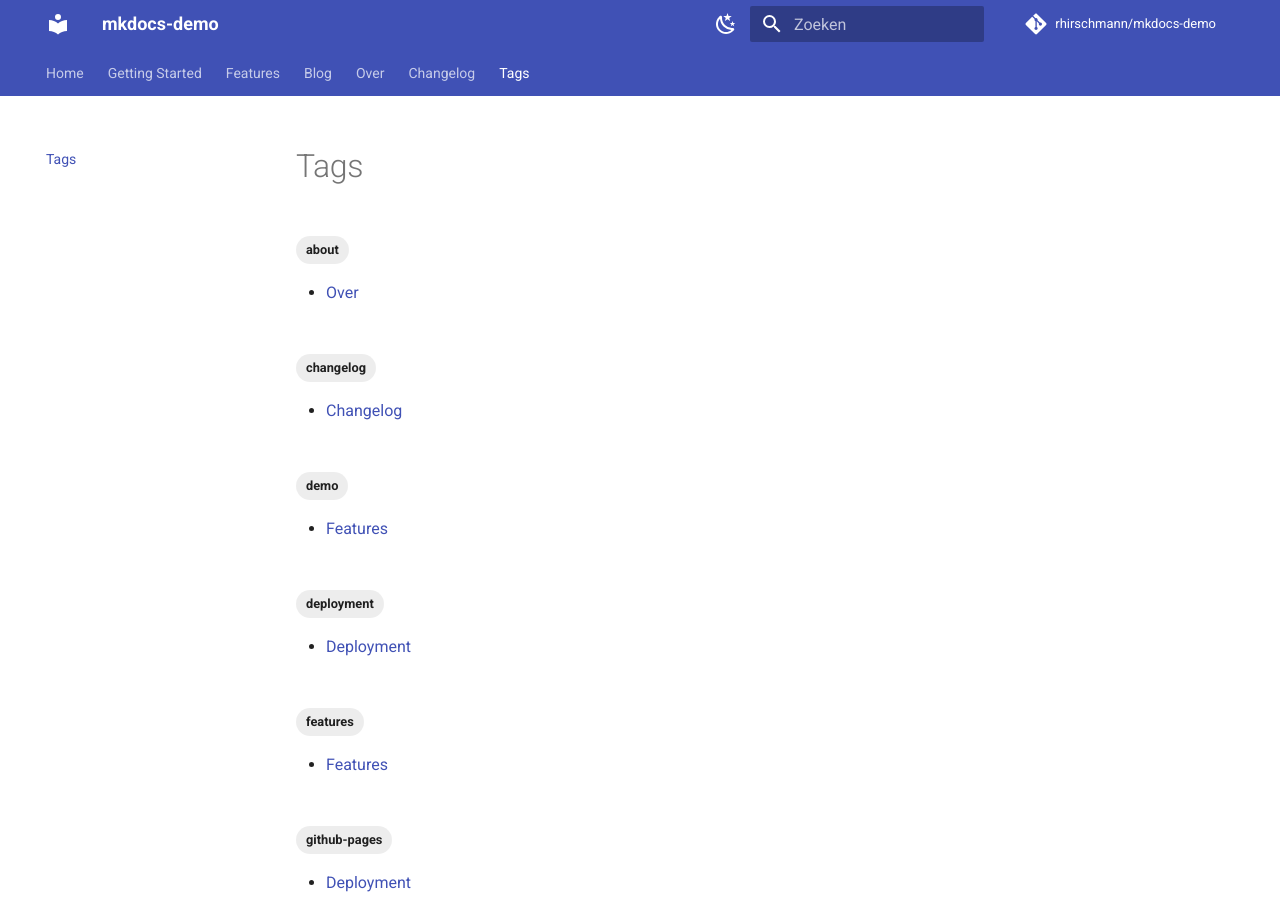
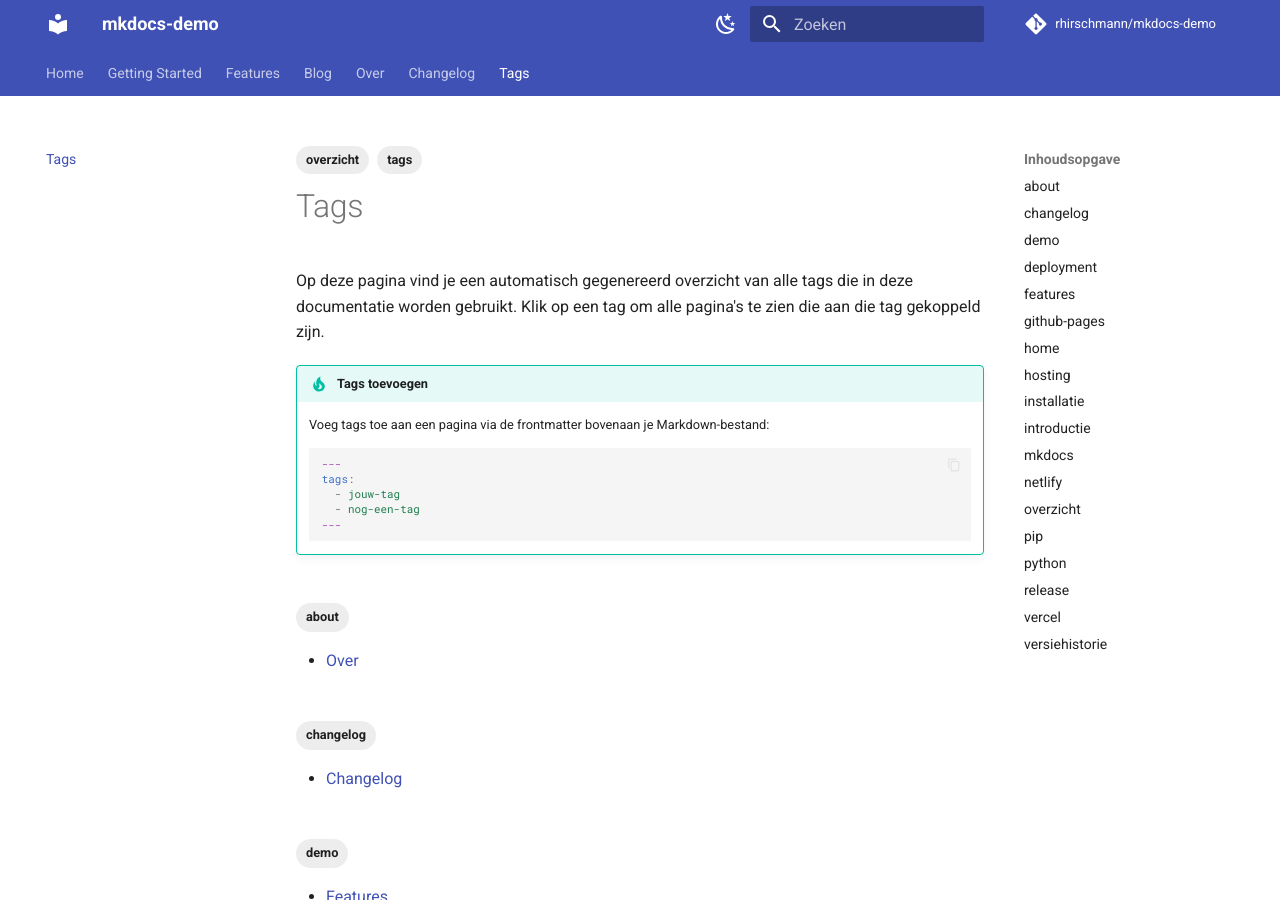
Before and after one commit to rhirschmann/mkdocs-demo, an MkDocs documentation site: the page built from docs/tags.md, in a window 1280 px wide and 900 px high. Built offline with MkDocs 1.6.1 and Material for MkDocs 9.7.7, drawn with Linux system fonts in a browser that asks for light colours; comment, search, counter and statistics services are not loaded.

````diff
--- a/docs/tags.md
+++ b/docs/tags.md
@@ -1,8 +1,25 @@
 ---
-hide:
-  - toc
+title: Tags
+tags:
+  - tags
+  - overzicht
 ---
 
 # Tags
 
-[TAGS]
+Op deze pagina vind je een automatisch gegenereerd overzicht van alle tags
+die in deze documentatie worden gebruikt. Klik op een tag om alle pagina's
+te zien die aan die tag gekoppeld zijn.
+
+!!! tip "Tags toevoegen"
+    Voeg tags toe aan een pagina via de frontmatter bovenaan je Markdown-bestand:
+
+    ```yaml
+    ---
+    tags:
+      - jouw-tag
+      - nog-een-tag
+    ---
+    ```
+
+<!-- material/tags -->
--- a/mkdocs.yml
+++ b/mkdocs.yml
@@ -85,8 +85,7 @@ nav:
 
 plugins:
   - search
-  - tags:
-      tags_file: tags.md
+  - material/tags
   - blog:
       blog_dir: blog
       post_date_format: long
````
Also changed, not shown: docs/changelog.md (+8 -0 lines).
